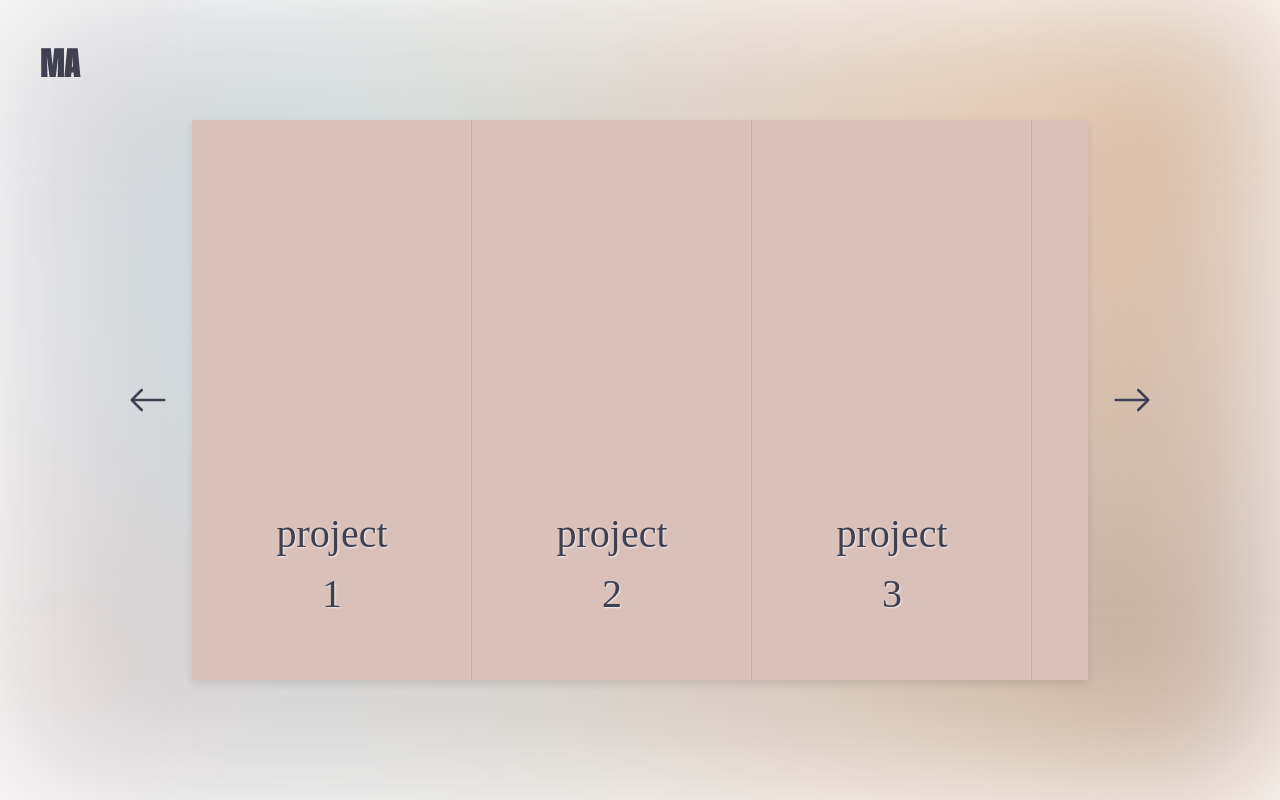
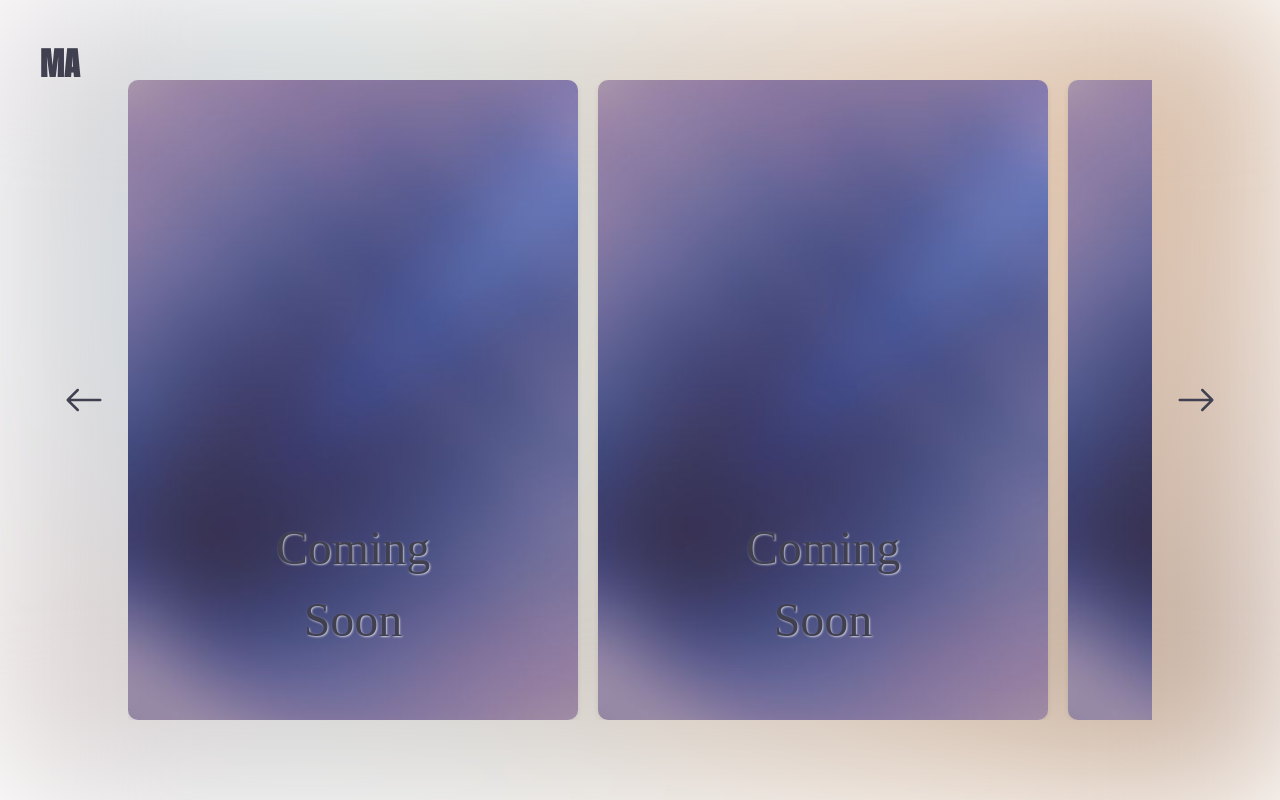
Before and after one commit to manahilA/personal-website, a React (Create React App) app: page /portfolio in a window 1280 px wide. Built offline with nearby package versions, Linux system fonts and the light colour scheme; a web font is replaced by a local one.

Commit message:
updated resume and homepage

```diff
--- a/package.json
+++ b/package.json
@@ -3,6 +3,8 @@
   "version": "0.1.0",
   "private": true,
   "dependencies": {
+    "@react-pdf-viewer/core": "^3.12.0",
+    "@react-pdf-viewer/default-layout": "^3.12.0",
     "@testing-library/jest-dom": "^5.17.0",
     "@testing-library/react": "^13.4.0",
     "@testing-library/user-event": "^13.5.0",
@@ -10,6 +12,7 @@
     "react": "^18.3.1",
     "react-dom": "^18.3.1",
     "react-icons": "^5.3.0",
+    "react-pdf": "^9.2.1",
     "react-router-dom": "^6.26.1",
     "react-scripts": "5.0.1",
     "react-tsparticles": "^2.12.2",
--- a/src/App.js
+++ b/src/App.js
@@ -3,7 +3,7 @@ import { BrowserRouter as Router, Route, Routes } from "react-router-dom";
 import HomePage from "./components/HomePage";
 import AboutPage from "./components/AboutPage";
 import ContactPage from "./components/ContactPage";
-import CVPage from "./components/CVPage";
+import ResumePage from "./components/ResumePage";
 import PortfolioPage from "./components/PortfolioPage";
 
 export default function App() {
@@ -13,7 +13,7 @@ export default function App() {
                 <Route path="/" element={<HomePage />} />
                 <Route path="/about" element={<AboutPage />} />
                 <Route path="/contact-me" element={<ContactPage />} />
-                <Route path="/cv" element={<CVPage />} />
+                <Route path="/resume" element={<ResumePage />} />
                 <Route path="/portfolio" element={<PortfolioPage />} />
             </Routes>
         </Router>
--- a/src/components/HomePage.js
+++ b/src/components/HomePage.js
@@ -43,6 +43,7 @@ function HomePage() {
                 <div className="libre-bodoni-bold text-animation" style={{
                     fontSize: 'clamp(3rem, 8vw, 4rem)',
                     color: '#505060',
+                    wordSpacing: '0.5rem',
                     letterSpacing: '-0.9px'
                 }}>
                     MANAHIL AWAN
@@ -50,6 +51,7 @@ function HomePage() {
                 <div className="libre-bodoni-bold text-animation" style={{
                     fontSize: 'clamp(3rem, 8vw, 4rem)',
                     color: '#303040',
+                    wordSpacing: '0.5rem',
                     letterSpacing: '-0.9px'
                     //marginTop: '0.5rem',
                     //paddingLeft: '10vw',
@@ -65,7 +67,7 @@ function HomePage() {
                 }}>
                     <Link to="/about" className="hover-italic-underline">about</Link>&nbsp;
                     <Link to="/portfolio" className="hover-italic-underline">portfolio</Link>&nbsp;
-                    <a href="https://github.com/manahilA" target="_blank" rel="noopener noreferrer" className="hover-italic-underline">github</a>&nbsp;
+                    <Link to="/resume" className="hover-italic-underline">resume</Link>&nbsp;
                     <Link to="/contact-me" className="hover-italic-underline">contact</Link>&nbsp;
                 </div>
             </div>
--- a/src/components/PortfolioPage.js
+++ b/src/components/PortfolioPage.js
@@ -8,24 +8,21 @@ import ProjectImageOne from '../assets/images/project1.jpeg'; // Update with the
 function PortfolioPage() {
     const projects = [
         {
-            title: "project 1",
+            title: "Coming Soon",
             image: ProjectImageOne
         },
-        { title: "project 2", image: ProjectImageOne },
-        { title: "project 3", image: ProjectImageOne },
-        { title: "project 4", image: ProjectImageOne },
-        { title: "project 5", image: ProjectImageOne },
-        { title: "project 6", image: ProjectImageOne },
+        { title: "Coming Soon", image: ProjectImageOne },
+        { title: "Coming Soon", image: ProjectImageOne }
     ];
 
     const scrollRef = useRef(null);
 
     const scrollLeft = () => {
-        scrollRef.current.scrollBy({ left: -300, behavior: 'smooth' });
+        scrollRef.current.scrollBy({ left: -400, behavior: 'smooth' });
     };
 
     const scrollRight = () => {
-        scrollRef.current.scrollBy({ left: 300, behavior: 'smooth' });
+        scrollRef.current.scrollBy({ left: 400, behavior: 'smooth' });
     };
 
     return (
@@ -50,81 +47,73 @@ function PortfolioPage() {
                 MA
             </Link>
 
-            {/* Inner Frame for the Project Tiles */}
             <div style={{
                 position: 'relative',
                 zIndex: 1,
                 display: 'flex',
-                justifyContent: 'center',  // Center horizontally
-                alignItems: 'center',  // Center vertically
+                justifyContent: 'center',
+                alignItems: 'center',
                 height: '100%',
                 width: '100%',
                 padding: '0',
                 margin: '0',
-                overflow: 'hidden',
+                overflow: 'hidden', // Hides the scrollbar
             }}>
-                {/* Smaller "Window" for the projects */}
                 <div style={{
-                    width: '70%',  // Inner frame width (adjust as needed)
-                    height: '70%',  // Inner frame height (adjust as needed)
-                    boxShadow: '0 4px 8px rgba(0, 0, 0, 0.1)',  // Subtle shadow for the frame effect
-                    overflowX: 'auto',  // Allow horizontal scrolling inside the smaller frame
+                    width: '80%',
+                    height: '80%',
+                    overflowX: 'auto',
                     scrollBehavior: 'smooth',
                     display: 'flex',
+                    gap: '20px',
                     position: 'relative',
+                    msOverflowStyle: 'none', // Hides scroll bar in IE/Edge
+                    scrollbarWidth: 'none', // Hides scroll bar in Firefox
                 }} ref={scrollRef}>
                     {projects.map((project, index) => (
-                        <div key={index} className="portfolio-tile" style={{
-                            backgroundColor: '#d9c1ba',  // Softer, more lilac color
+                        <div key={index} className="project-tile" style={{
+                            backgroundColor: '#e6e1dc',
                             color: '#404050',
                             position: 'relative',
                             overflow: 'hidden',
                             cursor: 'pointer',
-                            width: '280px',
+                            width: '450px',
                             height: '100%',
                             flexShrink: '0',
-                            borderRadius: '0px',
+                            borderRadius: '10px',
                             display: 'flex',
                             justifyContent: 'center',
-                            border: '0px solid rgba(64, 64, 80, 0.1)',
-                            boxShadow: 'inset -0.7px 0 0 rgba(64, 64, 80, 0.2)',
+                            alignItems: 'center',
+                            border: 'none',
+                            boxShadow: '0px 2px 5px rgba(64, 64, 80, 0.1)',
                             backgroundSize: 'cover',
                             backgroundPosition: 'center',
-                            backgroundImage: 'none',  // No image initially
-                        }}
-                        onMouseEnter={(e) => {
-                            e.currentTarget.style.backgroundImage = `url(${project.image})`;  // Show image on hover
-                        }}
-                        onMouseLeave={(e) => {
-                            e.currentTarget.style.backgroundImage = 'none';  // Revert to plain color on hover exit
+                            backgroundImage: `url(${project.image})`,
                         }}>
-                            {/* Title always visible, you can choose to remove this if you want */}
                             <h2 className="meie-script-regular" style={{
-                                fontSize: 'clamp(2rem, 4vw, 2.5rem)',
+                                fontSize: 'clamp(2.5rem, 4vw, 3rem)',
                                 margin: '0',
-                                textAlign: 'center', // Center the title text
+                                textAlign: 'center',
                                 color: '#404050',
                                 zIndex: 2,
-                                position: 'absolute', // Position absolutely within the tile
-                                bottom: '10%', // Place title at the bottom
-                                left: '50%', // Center horizontally
-                                transform: 'translateX(-50%)', // Center the title text
-                                textShadow: '1px 1px 2px rgba(255, 255, 255, 0.7)', // Optional: add a shadow for better readability
+                                position: 'absolute',
+                                bottom: '10%',
+                                left: '50%',
+                                transform: 'translateX(-50%)',
+                                textShadow: '1px 1px 2px rgba(255, 255, 255, 0.7)',
                             }}>{project.title}</h2>
                         </div>
                     ))}
                 </div>
-
-                {/* Scroll Buttons */}
                 <div style={{
                     position: 'absolute',
-                    top: '50%',  // Align the arrows vertically at the middle of the inner frame
-                    left: '10%',  // Position the left arrow closer to the inner frame
-                    right: '10%',  // Position the right arrow closer to the inner frame
+                    top: '50%',
+                    left: '5%',
+                    right: '5%',
                     display: 'flex',
                     justifyContent: 'space-between',
                     zIndex: 2,
-                    transform: 'translateY(-50%)',  // Keep the buttons vertically centered
+                    transform: 'translateY(-50%)',
                 }}>
                     <button
                         onClick={scrollLeft}
--- /dev/null
+++ b/src/components/ResumePage.js
@@ -0,0 +1,74 @@
+import React from 'react';
+import Background from './Background';
+import { Link } from 'react-router-dom';
+import '../styles/styles.css';
+import resumePDF from '../assets/resume.pdf';
+
+function ResumePage() {
+    return (
+        <div style={{
+            position: 'relative',
+            height: '100vh',
+            overflow: 'hidden',
+        }}>
+            <Background />
+            <Link to="/" className="anton-regular text-animation" style={{
+                position: 'absolute',
+                top: '40px',
+                left: '40px',
+                fontSize: 'clamp(1.5rem, 3vw, 2rem)',
+                color: '#404050',
+                textDecoration: 'none',
+                fontWeight: 'bold',
+                zIndex: 2,
+            }}>
+                MA
+            </Link>
+            <div style={{
+                position: 'relative',
+                zIndex: 1,
+                display: 'flex',
+                flexDirection: 'column',
+                justifyContent: 'center',
+                alignItems: 'center',
+                height: '100vh',
+                textAlign: 'center',
+                padding: '2rem',
+                lineHeight: '1'
+            }}>
+                {/* Title with updated font style */}
+                <div className="libre-bodoni-bold-italic text-animation" style={{
+                    fontSize: 'clamp(3rem, 8vw, 4rem)',
+                    color: '#505060',
+                    letterSpacing: '-0.9px',
+                    marginBottom: '2rem'
+                }}>
+                    My Resume
+                </div>
+                <iframe src={resumePDF} style={{
+                    width: '80%',
+                    height: '70vh',
+                    border: 'none',
+                    boxShadow: '0px 4px 10px rgba(0, 0, 0, 0.1)'
+                }} title="Resume"></iframe>
+                {/* Styled download button */}
+                <a href={resumePDF} download className="libre-bodoni-bold-italic text-animation" style={{
+                    marginTop: '1.5rem',
+                    fontSize: 'clamp(1.5rem, 3vw, 2rem)',
+                    color: '#404050',
+                    textDecoration: 'none',
+                    border: '2px solid #404050',
+                    padding: '0.8rem 1.5rem',
+                    borderRadius: '5px',
+                    transition: 'background 0.3s, color 0.3s',
+                }}
+                onMouseOver={(e) => { e.target.style.background = '#404050'; e.target.style.color = '#fff'; }}
+                onMouseOut={(e) => { e.target.style.background = 'transparent'; e.target.style.color = '#404050'; }}>
+                    download PDF
+                </a>
+            </div>
+        </div>
+    );
+}
+
+export default ResumePage;
--- a/src/styles/styles.css
+++ b/src/styles/styles.css
@@ -367,3 +367,57 @@ font-style: normal;
 .portfolio-tile:hover .tile-content {
   opacity: 1;
 }
+
+
+.case-studies-container {
+  text-align: center;
+  padding: 80px 20px;
+}
+
+.page-title {
+  font-size: 3rem;
+  margin-bottom: 40px;
+  color: #404050;
+}
+
+.case-studies-grid {
+  display: grid;
+  grid-template-columns: repeat(auto-fit, minmax(300px, 1fr));
+  gap: 30px;
+  max-width: 1000px;
+  margin: 0 auto;
+}
+
+.case-study-card {
+  background: #d9c1ba;
+  color: #404050;
+  text-decoration: none;
+  border-radius: 10px;
+  overflow: hidden;
+  box-shadow: 0px 4px 8px rgba(0, 0, 0, 0.1);
+  transition: transform 0.3s ease-in-out;
+}
+
+.case-study-card:hover {
+  transform: translateY(-5px);
+}
+
+.case-study-image {
+  width: 100%;
+  height: 200px;
+  object-fit: cover;
+}
+
+.case-study-info {
+  padding: 15px;
+}
+
+.case-study-info h2 {
+  font-size: 1.5rem;
+  margin: 10px 0;
+}
+
+.case-study-info p {
+  font-size: 1rem;
+  color: #555;
+}
```
Also changed, not shown: src/components/AboutPage.js (+7 -23 lines), src/components/CVPage.js (deleted, +0 -56 lines), 2 other files (tests, documents, lock files or other folders).
